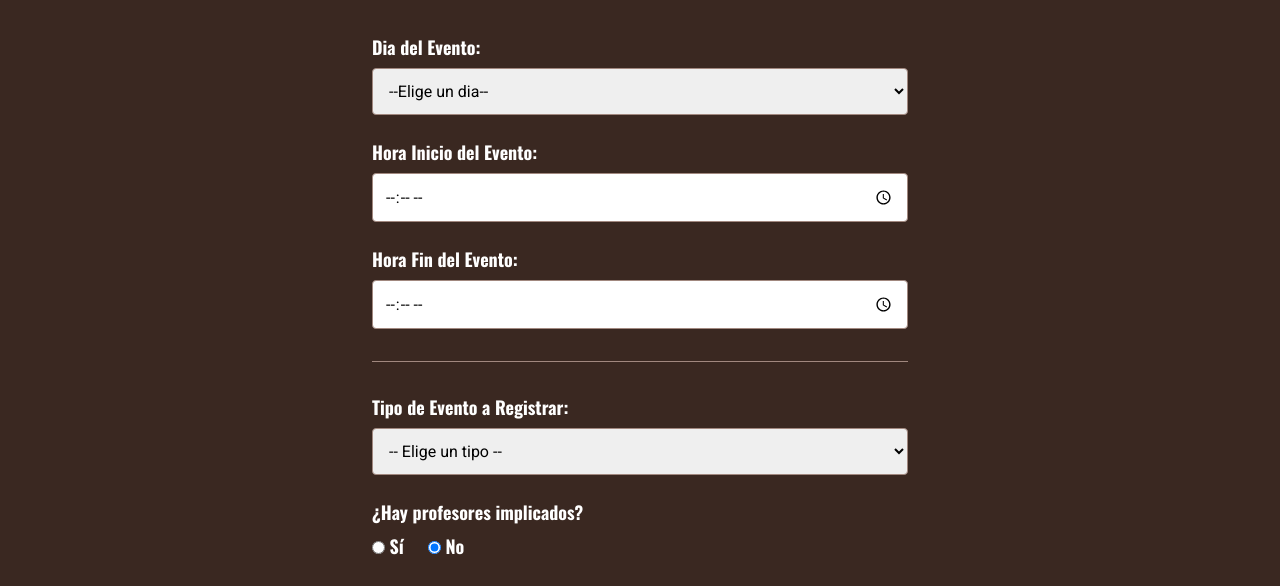
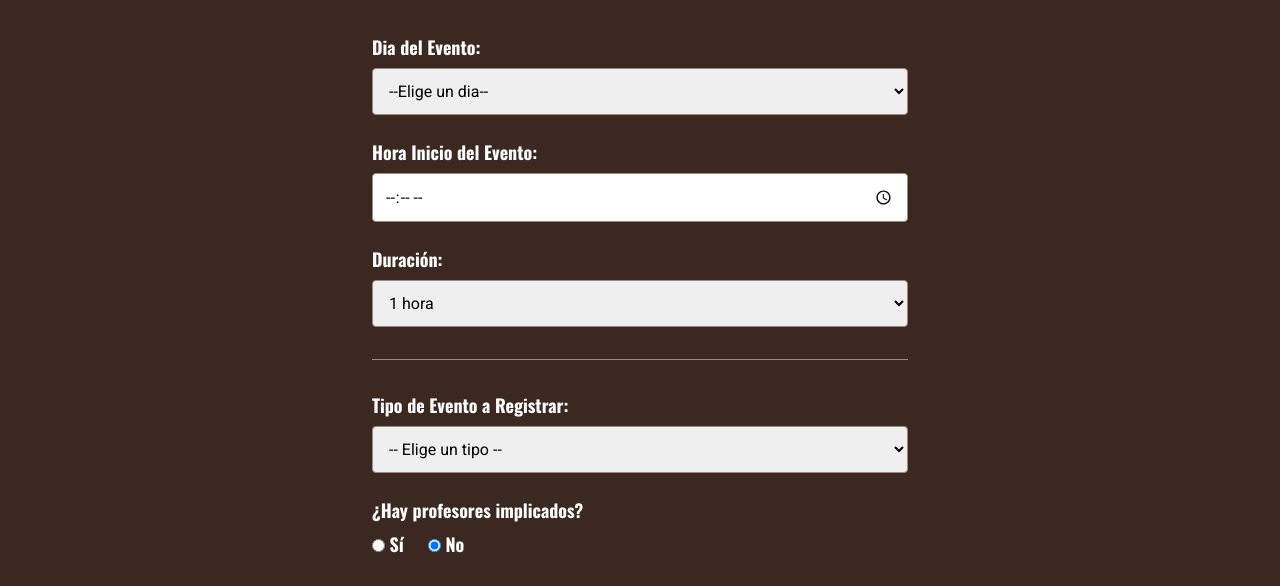
Before and after one commit to RoockDev/Desafio-Swing-Cr, a website built with Vite: page admin.html in a window 1280 px wide. Shown: the part 186-772 px from the top of the page. Built offline with nearby package versions, Linux system fonts and the light colour scheme.

Commit message:
refactor: Modificar esquelto HTML para introducir duracion de las horas
Se elimina el campo de hroa fin y se introduce un campo de duracion, de momento con valor de 1 y 2 horas, es escalable se puede modificar para que sean mayores las horas

```diff
--- a/admin.html
+++ b/admin.html
@@ -46,11 +46,14 @@
                  <label for="evento-hora">Hora Inicio del Evento:</label>
             <input type="time" id="evento-hora" name="hora" required>
             </div>
+
             <div class="form-group">
-                 <label for="evento-fin">Hora Fin del Evento:</label>
-            <input type="time" id="evento-fin" name="hora-fin" required>
-            </div>
-
+    <label for="evento-duracion">Duración:</label>
+    <select id="evento-duracion" name="duracion" required>
+        <option value="1">1 hora</option>
+        <option value="2">2 horas</option>
+    </select>
+</div>
            <hr> <div class="form-group">
             <label for="tipo-evento">Tipo de Evento a Registrar:</label>
             <select id="tipo-evento" name="tipo-evento" required>
```
